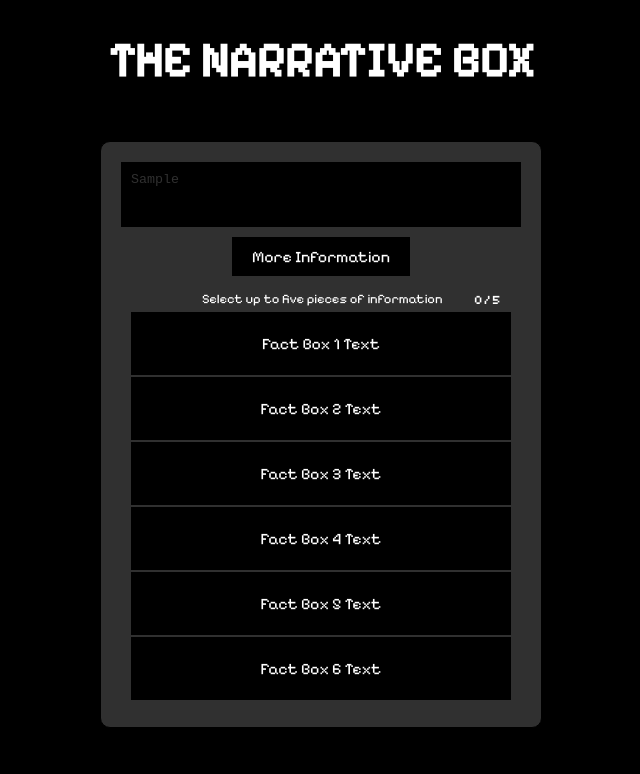
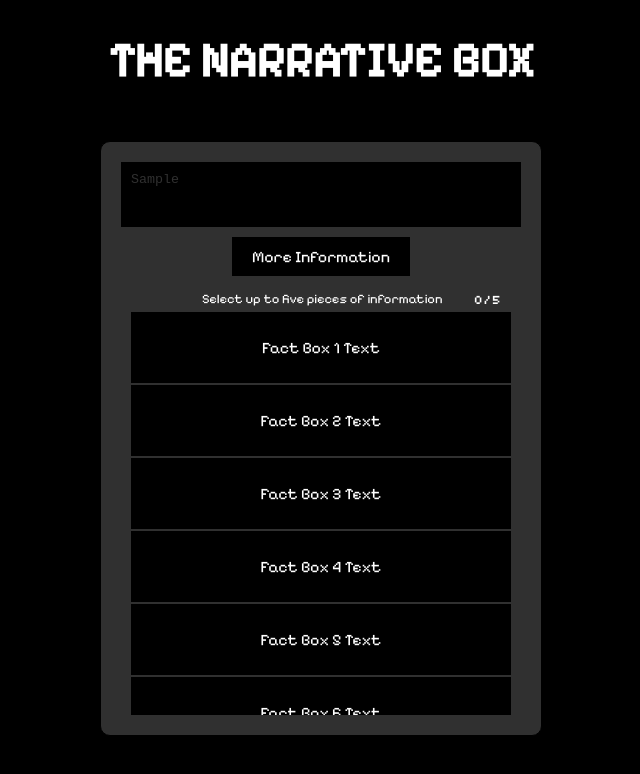
Before and after one commit to tom-plant/the-narrative-box, a React (Create React App) app: page / in a window 1280 px wide. Both pictures are taken after typing "Sample" into the empty fields and a click on the button "Generate Information". Shown: the top 774 px of the page, without its empty margins (319-959 px from the left). Built offline with nearby package versions, Linux system fonts and the light colour scheme.

Commit message:
Redid availableinformation.jsx to fix box generation, selection, and conditionals

```diff
--- a/src/components/InputInterface/AvailableInformation/AvailableInformation.jsx
+++ b/src/components/InputInterface/AvailableInformation/AvailableInformation.jsx
@@ -4,67 +4,97 @@ import React, { useState, useEffect } from 'react';
 import FactBox from './FactBox';
 import './AvailableInformation.css';
 
-function AvailableInformation({ factCount, isInfoButtonClicked, onBoxSelectionChange, factTexts }) {
-  const [boxClicked, setBoxClicked] = useState(new Array(factCount).fill(false)); // State to track which boxes are clicked
-  const [clickCount, setClickCount] = useState(0); // State to track the number of clicks
+function AvailableInformation({ isInfoButtonClicked, isNarrativeButtonClicked, onBoxSelectionChange, factTexts, onRemainingFactCount, onUpdateSelectedBoxCount }) {
+  const [factBoxes, setFactBoxes] = useState([]); // State to store generated fact boxes
+  const [isButtonClicked, setIsButtonClicked] = useState(false); // State to track button click
+  const [selectedBoxes, setSelectedBoxes] = useState([]); // State to store selected fact boxes
 
-// Counter for tracking how many Fact Boxes are selected
+ // Function to generate fact boxes based on the data source
+const generateFactBoxes = () => {
+  // Check if the "Generate Information" button is clicked and there are more facts to generate
+  if (isInfoButtonClicked && factBoxes.length < factTexts.length) {
+    const remainingFactCount = factTexts.length - factBoxes.length;
+    // Pass to parent component
+    onRemainingFactCount(remainingFactCount);
+    const numToGenerate = Math.min(6, remainingFactCount); // Generate up to 6 at a time
+
+    // Create FactBox components from the fact texts in order
+    const generatedFactBoxes = factTexts
+      .slice(factBoxes.length, factBoxes.length + numToGenerate)
+      .map((factText, index) => (
+        <FactBox key={factBoxes.length + index} text={factText} />
+      ));
+
+    // Append the newly generated fact boxes to the existing ones
+    setFactBoxes((prevFactBoxes) => [...prevFactBoxes, ...generatedFactBoxes]);
+  }
+};
+
+ // Handle generating fact boxes when the button is clicked
   useEffect(() => {
-    if (isInfoButtonClicked) {  // Initialize the counter upon click
-      setClickCount(0); // Set click count to 0
+    if (isInfoButtonClicked) {
+      setIsButtonClicked(true); // Set the button click state to true when clicked
     }
+    generateFactBoxes();
   }, [isInfoButtonClicked]);
 
-// Hande clicking a Fact Box
+  // Receive Narrative Button Click #FILL THIS IN LATER
+  useEffect(() => {
+    if (isNarrativeButtonClicked) {
+      console.log("Generate Narrative button clicked and signal sent to AvailableInformation!");
+      // Implement logic for transferring selected fact boxes if needed
+    }
+  });
+
+  // Function to handle fact box click and toggle selection
   const handleBoxClick = (index) => {
-    if (!isInfoButtonClicked) {
-      // If the button has not been clicked, return early to avoid handling clicks
-      return;
-    }
+    if (isButtonClicked) {
+      if (selectedBoxes.length < 5 || selectedBoxes.includes(index)) {
+        const selectedBoxIndex = selectedBoxes.indexOf(index);
+        if (selectedBoxIndex === -1) {
+          // Box is not selected, add it to the selectedBoxes array
+          setSelectedBoxes((prevSelectedBoxes) => [...prevSelectedBoxes, index]);
+        } else {
+          // Box is selected, remove it from the selectedBoxes array
+          setSelectedBoxes((prevSelectedBoxes) =>
+            prevSelectedBoxes.filter((item) => item !== index)
+          );
+        }
 
-    // Update the clicked state for the clicked box
-    const updatedClickedState = [...boxClicked];
-    updatedClickedState[index] = !updatedClickedState[index];
-
-    // Calculate the new click count
-    const newClickCount = updatedClickedState.filter((clicked) => clicked).length;
-
-    if (newClickCount <= 5) {
-      setBoxClicked(updatedClickedState);
-      setClickCount(newClickCount);
-      onBoxSelectionChange(newClickCount);
+        // Update the selected box count in the parent component
+        onUpdateSelectedBoxCount(selectedBoxes.length + (selectedBoxIndex === -1 ? 1 : -1));
+      }
     }
   };
 
-// Display the counter and select text based on button click
-  const counter = isInfoButtonClicked ? `${clickCount}/5` : null; // Only display counter if the button has been clicked
-  const selectText = isInfoButtonClicked ? "Select up to five pieces of information" : null; // Display the text when the button is clicked
-
-// Generate Fact Box components based on factCount and factTexts
-  const factBoxes = [];
-  for (let i = 0; i < factCount; i++) {
-    const boxClass = boxClicked[i] ? 'fact-box clicked' : 'fact-box';
-
-    factBoxes.push(
-      <div key={i} className={boxClass} onClick={() => handleBoxClick(i)}>
-        <FactBox text={factTexts[i]} /> {/* Pass unique text as a prop */}
-      </div>
-    );
-  }
+// Calculate the current number of selected boxes
+const selectedBoxCount = selectedBoxes.length;
 
 
-  return (
-    <div className="available-information">
-      {/* Display the counter if the button has been clicked */}
-      <div className="counter">{counter}</div>
+return (
+  <div className="available-information">
+    {isButtonClicked && (
+      <div className="select-text">Select up to five pieces of information</div>
+    )}
 
-      {/* Display the select text if the button is clicked */}
-      {selectText && <div className="select-text">{selectText}</div>}
+    {/* Display the counter */}
+    {isButtonClicked && (
+      <div className="counter">{`${selectedBoxCount}/5`}</div>
+    )}
 
-      {/* Display the fact boxes */}
-      {factBoxes.length > 0 && factBoxes}
-    </div>
-  );
+    {/* Display the generated fact boxes */}
+    {factBoxes.map((factBox, index) => (
+      <div
+        key={index}
+        className={`fact-box${selectedBoxes.includes(index) ? ' selected' : ''}`}
+        onClick={() => handleBoxClick(index)}
+      >
+        <FactBox text={factTexts[index]} /> {/* Pass the text to FactBox */}
+      </div>
+    ))}
+  </div>
+);
 }
 
+
 export default AvailableInformation;
--- a/src/components/InputInterface/AvailableInformation/FactBox.css
+++ b/src/components/InputInterface/AvailableInformation/FactBox.css
@@ -1,6 +1,5 @@
 /* FactBox.css */
 
-/* FactBox styles (initial state) */
 .fact-box {
   /* Styles for the container, including background color */
   background-color: black; /* Add the background color for the initial state */
@@ -9,16 +8,17 @@
   font-size: 16px;
   margin-top: 2px;
   margin-bottom: 2px;
-  background-color: black; /* Set the box background to black */
   color: #303030; /* Set the text color to dark gray (#303030) */
   cursor: pointer;
+  box-sizing: border-box;
+  border: 2px solid transparent; /* Start with a transparent border */
 }
 
 .fact-text {
   color: white; /* Initial text color (white) */
 }
 
-/* Update the FactBox container when clicked */
-.fact-box.clicked {
-  background-color: white; /* Set the background to white when clicked */
+.fact-box.selected {
+  border: 2px solid white;
+  border-color: white; /* Change border color for selected boxes */
 }
--- a/src/components/InputInterface/GenerateButton.css
+++ b/src/components/InputInterface/InfoButton.css
@@ -1,6 +1,6 @@
-/* GenerateButton.css */
+/* InfoButton.css */
 
-.generate-button {
+.info-button {
   background-color: black;
   color: white;
   border: none;
@@ -12,12 +12,12 @@
   transition: transform 0.1s ease-in-out; /* Add a transition for smooth animation */
 }
 
-.generate-button:hover {
+.info-button:hover {
   background-color: white;
   color: black;
 }
 
-.generate-button.bump {
+.info-button.bump {
   animation: bumpAnimation 0.1s ease-in-out; /* Apply the animation when the 'bump' class is present */
 }
 
--- a/src/components/InputInterface/InputInterface.jsx
+++ b/src/components/InputInterface/InputInterface.jsx
@@ -2,59 +2,74 @@
 
 import React, { useState } from 'react';
 import TextEntryBox from './TextEntryBox';
-import GenerateButton from './GenerateButton';
+import InfoButton from './InfoButton';
 import AvailableInformation from './AvailableInformation/AvailableInformation';
 import NarrativeButton from './NarrativeButton';
 import './InputInterface.css';
 
 function InputInterface({ showConsoleRight, showConsoleLeft, factTexts }) {
-  const [factCount, setFactCount] = useState(0);
   const [isInfoButtonClicked, setIsInfoButtonClicked] = useState(false); // State to track Generate Information button click
+  const [buttonDisabled, setButtonDisabled] = useState(false); // State to disable the Generate Information button
+  const [isNarrativeButtonClicked, setNarrativeButtonClicked] = useState(false); // State to track the Generate Narrative button click
   const [selectedBoxCount, setSelectedBoxCount] = useState(0); // State to track selected box count
-  const [buttonDisabled, setButtonDisabled] = useState(false); // State to disable the Generate Information button
+  const [remainingFacts, setRemainingFacts] = useState(null); // State to track when fact generation is exhausted
+
+// Function to handle remainingFactCount received from AvailableInformation
+  const handleRemainingFactCount = (count) => {
+    // Set the remaining facts count in the parent's state
+    setRemainingFacts(count);
+    console.log("Remaining Facts:", count);
+  };
 
 // Generate Information Button
   const handleInfoClick = () => {
     // Disable Generate Information Button
-    if (factCount >= 30) { // Disable the button if the factCount reaches 30
+    if (remainingFacts === 6) {
+      // Disable the button if the factCount reaches 30
       setButtonDisabled(true);
       console.log("Button disabled!"); // Add a console log to check if the button is disabled
       return;
     }
-    // Count Fact Boxes and cap at 30
-    const newFactCount = factCount + 6;
-    setFactCount(newFactCount > 30 ? 30 : newFactCount);
 
     // Set the state to indicate the Generate Information button has been clicked
     setIsInfoButtonClicked(true);
-    console.log("Button clicked!"); // Add a console log to check if the button is clicked
+    console.log("Generate Information button clicked!"); // Add a console log to check if the button is clicked
+    setTimeout(() => {
+      setIsInfoButtonClicked(false);
+    }, 100);
   };
 
-// Fact Box Selection
-  const handleBoxSelectionChange = (count) => {
-    setSelectedBoxCount(count);
-  };
+  // Fact Box Selection Counter
+const handleBoxSelectionChange = (count) => {
+  setSelectedBoxCount(count);
+};
 
-// Unrender Selected Boxes
+
+// Pass Unrender Selected Boxes Signal to AvailableInformation
   const unrenderSelectedBoxes = () => {
-    console.log("Generate Narrative button clicked to unrender selectedboxes");
+    setNarrativeButtonClicked(true); // Set the state to signal the button click
+ // Automatically reset isNarrativeButtonClicked to false after a delay
+    setTimeout(() => {
+      setNarrativeButtonClicked(false);
+    }, 100); // Adjust the delay duration as needed
   };
 
   return (
     <div className="input-interface">
       <TextEntryBox />
-      <GenerateButton
+      <InfoButton
         onInfoClick={handleInfoClick} // Pass the callback function
         disabled={buttonDisabled} // Pass the disabled state to the Generate Information Button
       />
       <AvailableInformation
-        factCount={factCount}
         isInfoButtonClicked={isInfoButtonClicked} // Pass isInfoButtonClicked as a prop
+        isNarrativeButtonClicked={isNarrativeButtonClicked} // Pass the signal as a prop
         onBoxSelectionChange={handleBoxSelectionChange} // Pass the handler to AvailableInformation
-        factTexts={factTexts} //Pass fact texts to AvailableInformation
-        unrenderSelectedBoxes={unrenderSelectedBoxes} // Pass the function to AvailableInformation
+        onUpdateSelectedBoxCount={setSelectedBoxCount} // Pass the function
+        factTexts={factTexts} // Pass fact texts to AvailableInformation
+        onRemainingFactCount={handleRemainingFactCount}
       />
-      {selectedBoxCount > 1 && (
+      {selectedBoxCount > 1 && ( //this doesn't work now that selectedboxcount doesn't exist heree*************************
         <NarrativeButton
           showConsoleRight={showConsoleRight}
           showConsoleLeft={showConsoleLeft}
```
Also changed, not shown: src/components/InputInterface/InfoButton.jsx (renamed from src/components/InputInterface/GenerateButton.jsx, +5 -5 lines), src/components/InputInterface/AvailableInformation/AvailableInformation.css (line endings or trailing spaces).
